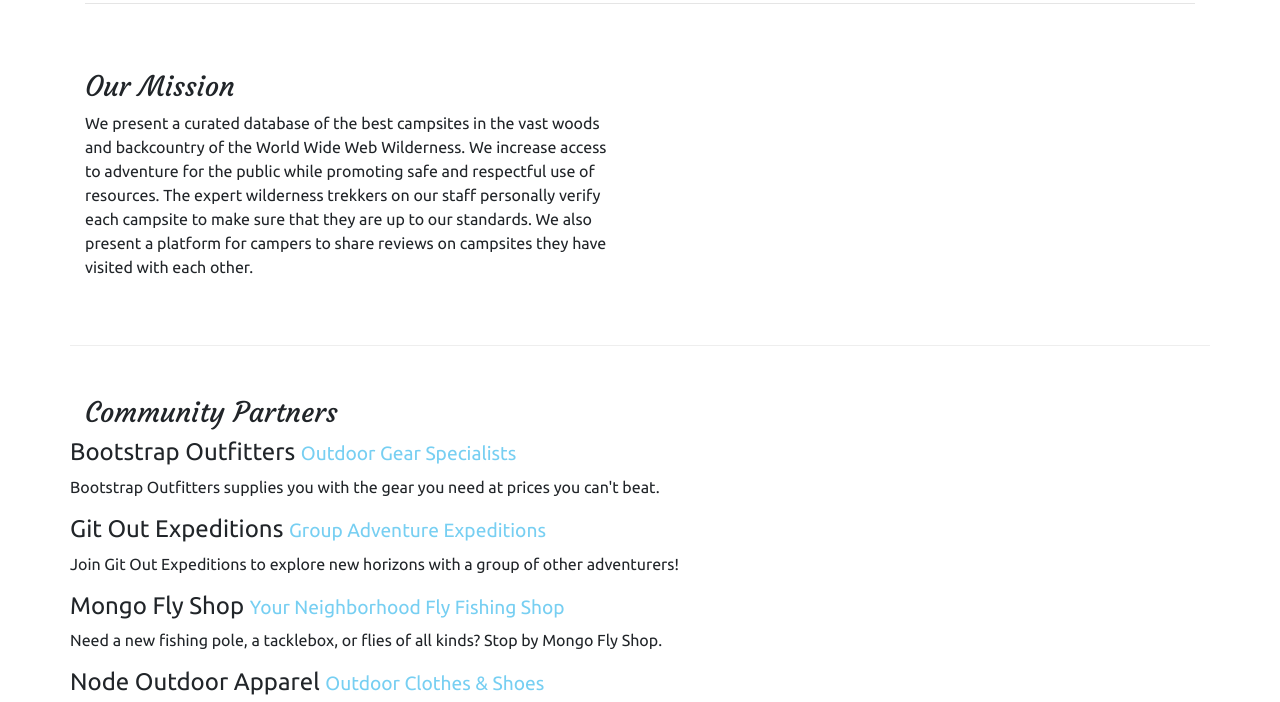
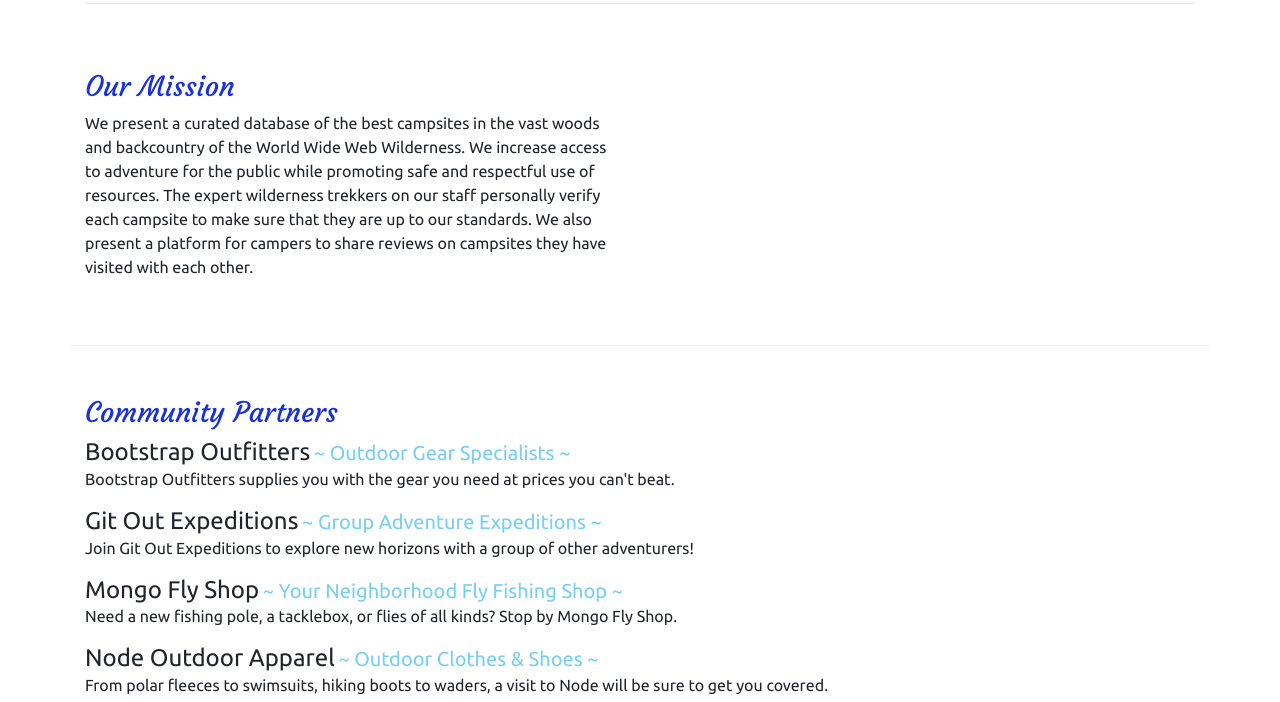
Before and after one commit to Mikegizmo/nucampsite, a website: page aboutus.html in a window 1280 px wide. Shown: the part 246-948 px from the top of the page. Drawn offline with nearby package versions, Linux system fonts and the light colour scheme.

Commit message:
week 1 workshop

```diff
--- a/aboutus.html
+++ b/aboutus.html
@@ -50,14 +50,18 @@
         <div class="col-12">
           <h3>Community Partners</h3>
         </div>
-        <div>
-          <h4>Bootstrap Outfitters <small>Outdoor Gear Specialists</small></h4>
+        <div class="col">
+          <h4 class="inline">Bootstrap Outfitters</h4>
+          <h5 class="inline">~ Outdoor Gear Specialists ~</h5>
           <p class="d-none d-sm-block">Bootstrap Outfitters supplies you with the gear you need at prices you can't beat.</p>
-          <h4>Git Out Expeditions <small>Group Adventure Expeditions</small></h4>
+          <h4 class="inline">Git Out Expeditions</h4>
+          <h5 class="inline">~ Group Adventure Expeditions ~</h5>
           <p class="d-none d-sm-block">Join Git Out Expeditions to explore new horizons with a group of other adventurers!</p>
-          <h4>Mongo Fly Shop <small>Your Neighborhood Fly Fishing Shop</small></h4>
+          <h4 class="inline">Mongo Fly Shop</h4>
+          <h5 class="inline">~ Your Neighborhood Fly Fishing Shop ~</h5>
           <p class="d-none d-sm-block">Need a new fishing pole, a tacklebox, or flies of all kinds? Stop by Mongo Fly Shop.</p>
-          <h4>Node Outdoor Apparel <small>Outdoor Clothes & Shoes</small></h4>
+          <h4 class="inline">Node Outdoor Apparel</h4>
+          <h5 class="inline">~ Outdoor Clothes & Shoes ~</h5>
           <p class="d-none d-sm-block">From polar fleeces to swimsuits, hiking boots to waders, a visit to Node will be sure to get you covered.</p>
         </div>
       </div>
@@ -83,6 +87,7 @@
             <a href="http://youtube.com/">YouTube</a>
           </div>
           <div class="col-sm-4 text-center">
+            <h5>Contact Us:</h5>
             Tel: 1-206-555-1234<br />
             Email: campsites@nucamp.co
           </div>
--- a/css/styles.css
+++ b/css/styles.css
@@ -1,3 +1,9 @@
+@media (min-width: 600px) {
+  .inline {
+    display: inline;
+  }
+}
+
 body {
   font-family: "Ubuntu", sans-serif;
 }
@@ -6,16 +12,12 @@ h1, h2, h3 {
   font-family: "Courgette", cursive;
 }
 
-h2 {
+h2, header h2, h5 {
   color: #77CFF2;
 }
 
-h5, small {
-  color: #77CFF2;
-}
-
-header h2 {
-  color: #77CFF2;
+h3 {
+  color: #1A31D9;
 }
 
 footer {
```
Also changed, not shown: index.html (+4 -3 lines).
